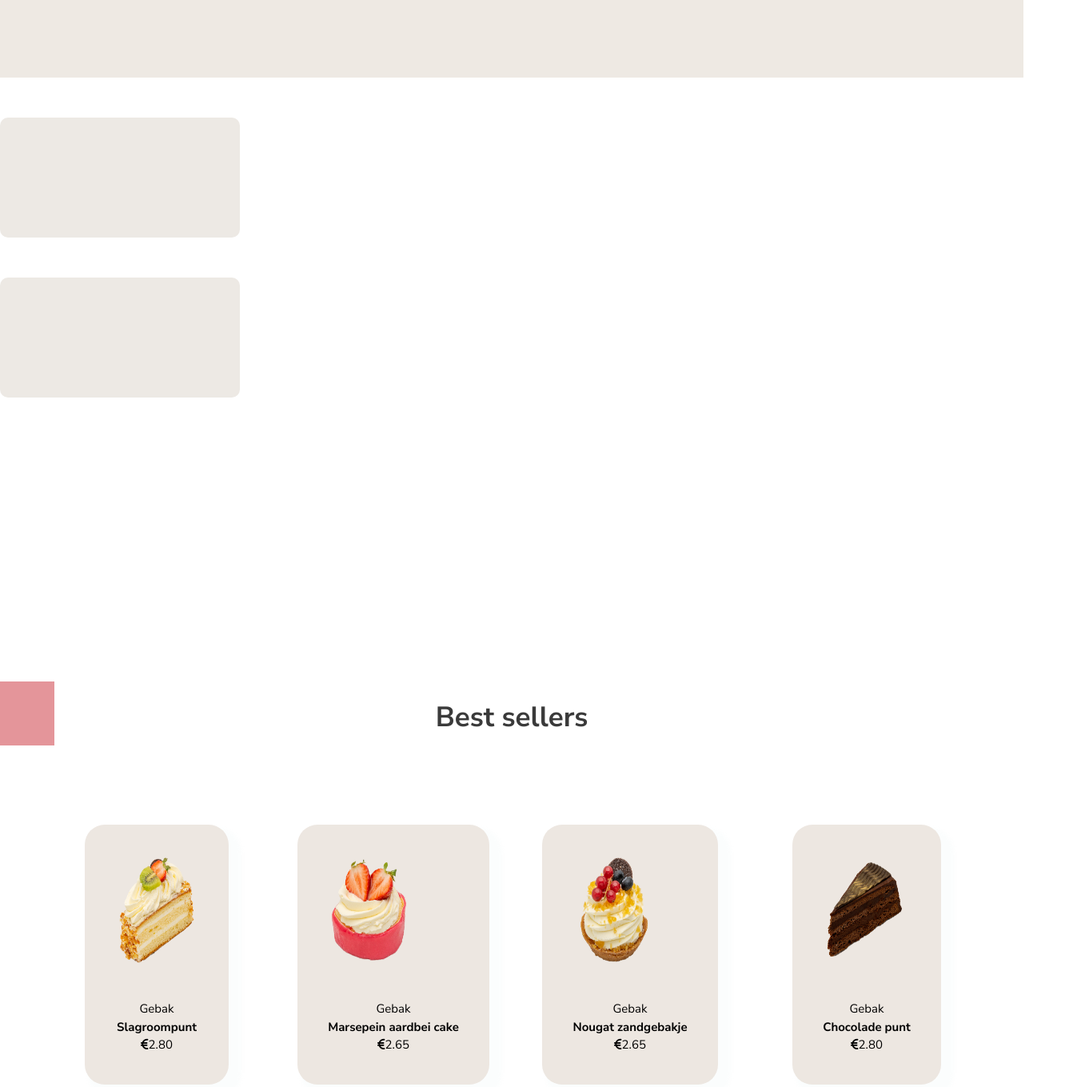
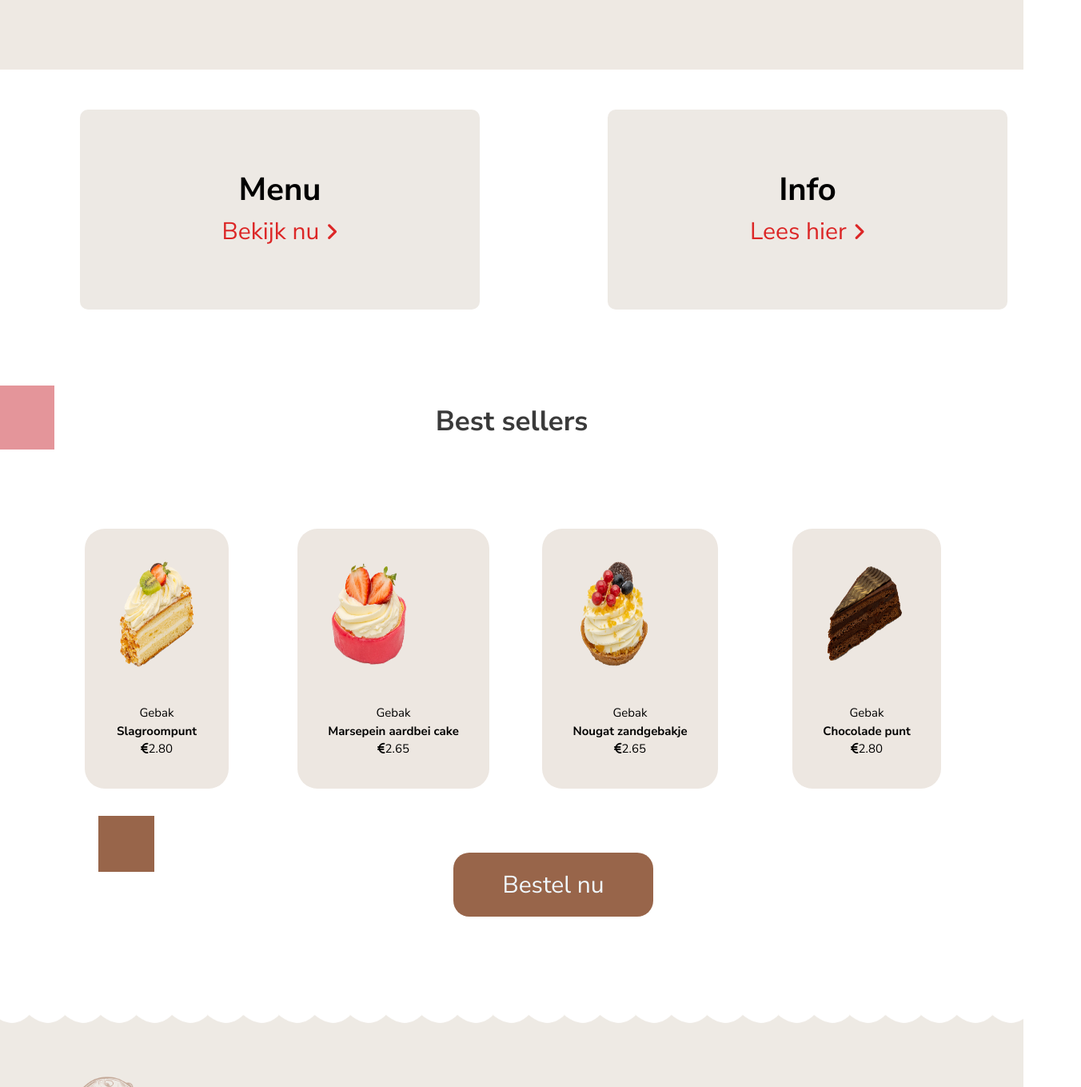
Before and after one commit to stu89624/etenbestelsite, a plain HTML site: page index.html in a window 1280 px wide. Shown: the part 461-1820 px from the top of the page at 80% size, 1352 px wide, since content can reach past the window. Drawn offline with nearby package versions, Linux system fonts and the light colour scheme; some icons are missing.

Commit message:
Header buttons fixed and bug fixes

```diff
--- a/index.html
+++ b/index.html
@@ -34,12 +34,15 @@
             <button class="bannerbtn text-2xl"><a href="bestel.html">Bestel Nu</a></button>
        </div>
        <div class="cta">
-            <div class="ctabtn">
+            <a href="menu.html"><div class="ctabtn btn1">
+                <h1 class="text-black">Menu</h1>
+                <a class="text-red-600" href="menu.html">Bekijk nu  <i class="fa fa-angle-right" aria-hidden="true"></i></a>
+            </div></a>
 
-            </div>
-            <div class="ctabtn">
-
-            </div>
+            <a href="info.html"><div class="ctabtn btn1">
+                <h1 class="text-black">Info</h1>
+                <a class="text-red-600" href="info.html">Lees hier  <i class="fa fa-angle-right" aria-hidden="true"></i></a>
+            </div></a>
        </div>
     </div>
 
--- a/style.css
+++ b/style.css
@@ -1,4 +1,5 @@
 @import url('https://fonts.googleapis.com/css2?family=Nunito+Sans:ital,wght@0,200;0,300;0,400;0,600;0,700;0,800;0,900;1,200;1,300;1,400;1,600;1,700;1,800;1,900&display=swap');
+
 
 *{
     margin: 0;
@@ -97,6 +98,7 @@ a:link {
 .bannerbtn {
     color: white;
     padding: 10px 36px;
+    margin-bottom: 90px;
     background-color: #98654a;
     border-radius: 30px;
     transition: 0.3s ease-in;
@@ -121,7 +123,6 @@ button:active{
     font-size: 15px;
     text-align: center;
     border-radius: 25px;
-    box-shadow: 10px 10px 5px 6px rgba(216, 233, 240, 0.1);
 }
 
 #bestsellers{
@@ -131,15 +132,17 @@ button:active{
 }
 
 .footerbutton {
+    color: white;
+    padding: 10px 36px;
+    margin-bottom: 90px;
     background-color: #98654a;
-    color: white;
-    border-radius: 25px;
-    padding:1vw 1vw;
-    font-size: 18px;
-    border: none;
-    width: 12vw;
-    height: 8vh;
-    margin: auto 43%;
+    border-radius: 20px;
+    transition: 0.3s ease-in;
+    margin: auto 44%;
+    width: 250px;
+    height: 80px;
+    font-size: 30px;
+
 }
 
 .BestIMG{
@@ -148,27 +151,50 @@ button:active{
 }
 
 
-Img:hover {
-    transition: 0.2s ease-out;
-}
-
  img{
     transition: 0.4s ease-in;
 }
 
 img:hover {
-    transform: scale(1.5);
+    transform: scale(1.1);
 }
 
 .heading{
-    height: 1100px;
+    height: 100%;
 }
 
+.cta {
+    display: flex;
+    gap: 5em;
+    justify-content: center;
 
+}
 .ctabtn{
     margin-top: 50px;
-    height: 150px;
-    width: 300px;
+    height: 250px;
+    width: 500px;
     border-radius: 10px;
     background-color: #EDE9E4;
+    text-align: center;
+    transition: 0.2s ease-in;
 }
+
+.ctabtn h1 {
+ margin-top: 70px;
+ font-weight: bold;
+ font-size: 40px;
+}
+
+.ctabtn a {
+    margin-top: 10px;
+    font-size: 30px;
+   }
+
+.ctabtn i {
+    font-size: 25px;
+}
+
+.btn1:hover{
+    transform: scale(1.02);
+    border: 1px solid #dcd8d3;;
+}
```
